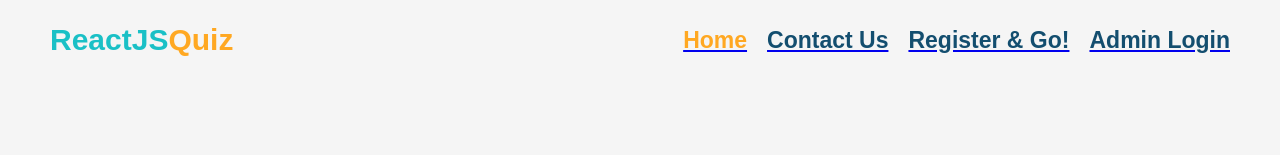
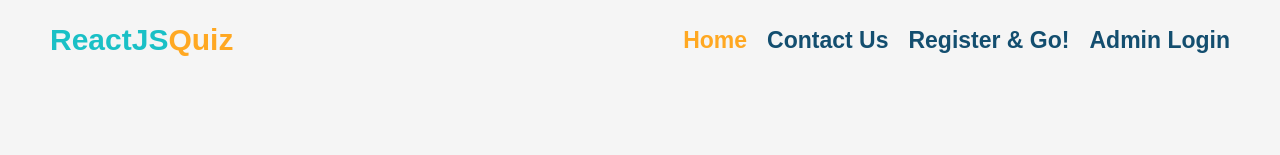
Before and after one commit to RushikeshDantakale/webquiz, a React (Vite) app: page / in a window 1280 px wide. Shown: the top 155 px of the page. Built offline with nearby package versions, Linux system fonts and the light colour scheme.

Commit message:
some minor changes of underline of navbar and admin login background changed.

```diff
--- a/src/App.css
+++ b/src/App.css
@@ -1,6 +1,9 @@
 
 @import url('https://fonts.googleapis.com/css2?family=Poppins:ital,wght@0,100;0,200;0,300;0,400;0,500;0,600;0,700;0,800;0,900;1,100;1,200;1,300;1,400;1,500;1,600;1,700;1,800;1,900&display=swap');
 
+.no-underline {
+    text-decoration: none;
+  }
 .w-100{
     width: 100vw;
 }
--- a/src/admin.css
+++ b/src/admin.css
@@ -1,7 +1,7 @@
 body {
     margin: 0;
     padding: 0;
-    background-color: whitesmoke;
+    background-color: #DEE0E6;
     color: #9e9ea4;
     font-family: 'Montserrat', sans-serif;
   }
--- a/src/components/Navbar.jsx
+++ b/src/components/Navbar.jsx
@@ -14,17 +14,17 @@ export default function Navbar({sub}) {
         ? <>
           {open ? <RxCross1 className='menu' onClick={() => {setOpen(!open)}}/> :<GiHamburgerMenu className='menu' onClick={() => {setOpen(!open)}}/>
 }        <div className='nav-outer'>
-            <NavLink to="/">
+            <NavLink className="no-underline" to="/">
               <div className={`nav-items ${pathname == "/" ? "navbar-active" : ""}`}>Home</div>
             </NavLink>
 
-            <NavLink to="/user/contact">
+            <NavLink className="no-underline" to="/user/contact">
               <div className={`nav-items ${pathname == "/user/contact" ? "navbar-active" : ""}`}>Contact Us</div>
             </NavLink>
-            <NavLink to="/user/register">
+            <NavLink className="no-underline" to="/user/register">
               <div className={`nav-items ${pathname == "/user/register" ? "navbar-active" : ""}`}>Register & Go!</div>
             </NavLink>
-            <NavLink to="/admin/login">
+            <NavLink className="no-underline" to="/admin/login">
               <div className={`nav-items ${pathname == "/admin/login" ? "navbar-active" : ""}`}>Admin Login</div>
             </NavLink>
        </div>
```
